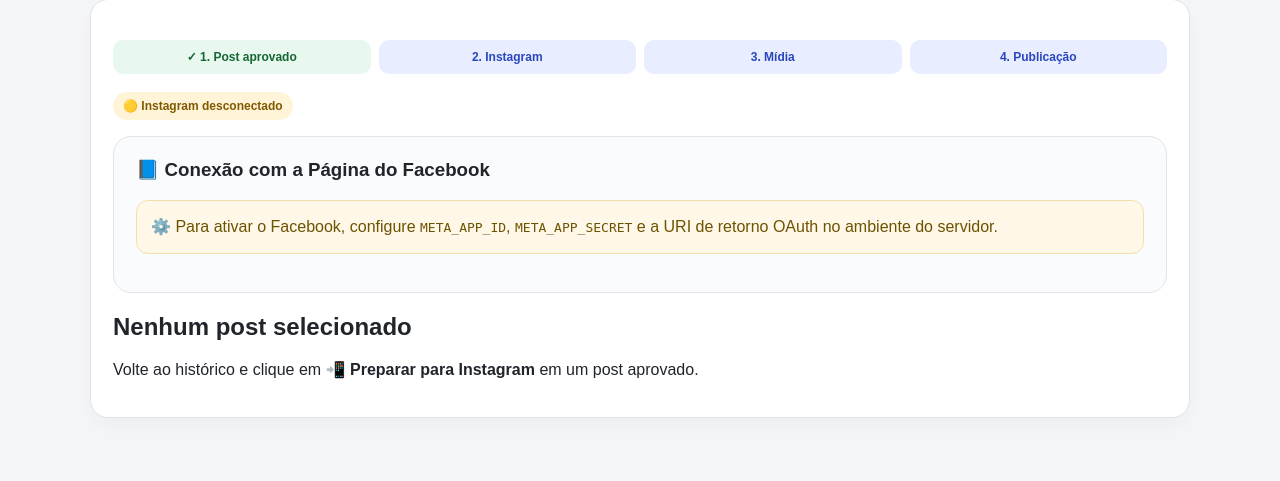
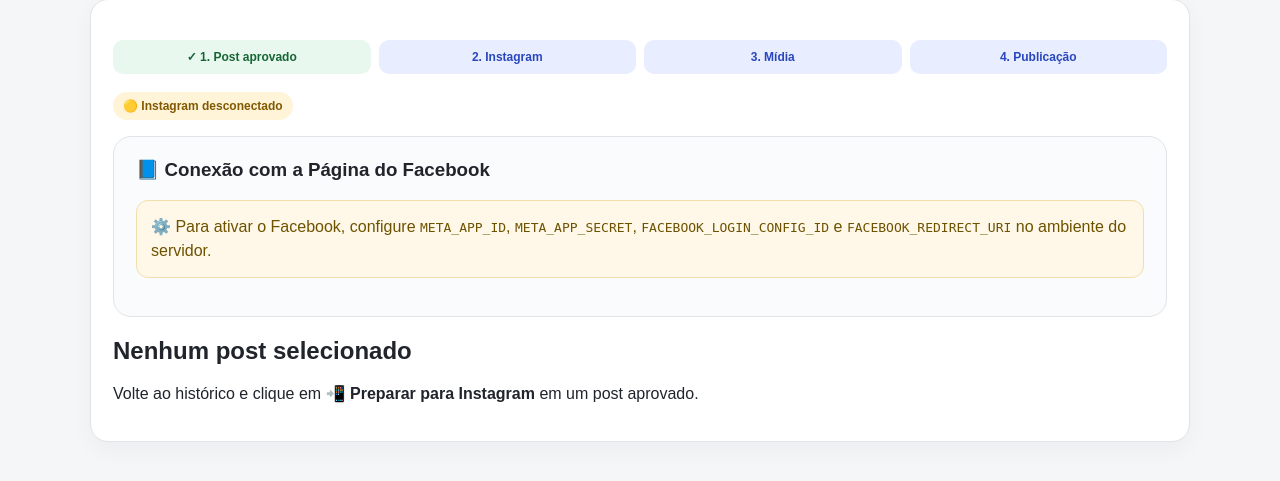
Before and after one commit to sthetcargo/sthetcar-ia, a Flask app: template app/templates/instagram.html in a window 1280 px wide. Shown: the part 188-669 px from the top of the page. Run offline with Flask 3, Linux system fonts and the light colour scheme; the template is opened without the code that fills it, so the values that code supplies are empty; the visitor is signed in with stand-in values (Sample User, id 1); parts of the project's set-up code (start-up, migrations or seed data) failed here and were passed over; some libraries are stand-ins or nearby versions.

Commit message:
Show Business Login configuration requirement in Facebook card

```diff
--- a/app/templates/instagram.html
+++ b/app/templates/instagram.html
@@ -45,7 +45,7 @@ body{font-family:Arial,sans-serif;background:#f5f6f8;color:#20242b;margin:0}.wra
     <p class="mini">Conecte a Página uma vez. O token será guardado no estado privado do servidor; ele nunca aparece nesta tela.</p>
     <a class="btn blue" href="{{ url_for('facebook_login') }}">🔗 Conectar Página do Facebook</a>
   {% else %}
-    <p class="notice">⚙️ Para ativar o Facebook, configure <code>META_APP_ID</code>, <code>META_APP_SECRET</code> e a URI de retorno OAuth no ambiente do servidor.</p>
+    <p class="notice">⚙️ Para ativar o Facebook, configure <code>META_APP_ID</code>, <code>META_APP_SECRET</code>, <code>FACEBOOK_LOGIN_CONFIG_ID</code> e <code>FACEBOOK_REDIRECT_URI</code> no ambiente do servidor.</p>
   {% endif %}
 </div>
 {% if facebook_connected %}<div class="notice success">✅ Página do Facebook conectada com sucesso.</div>{% endif %}
```
